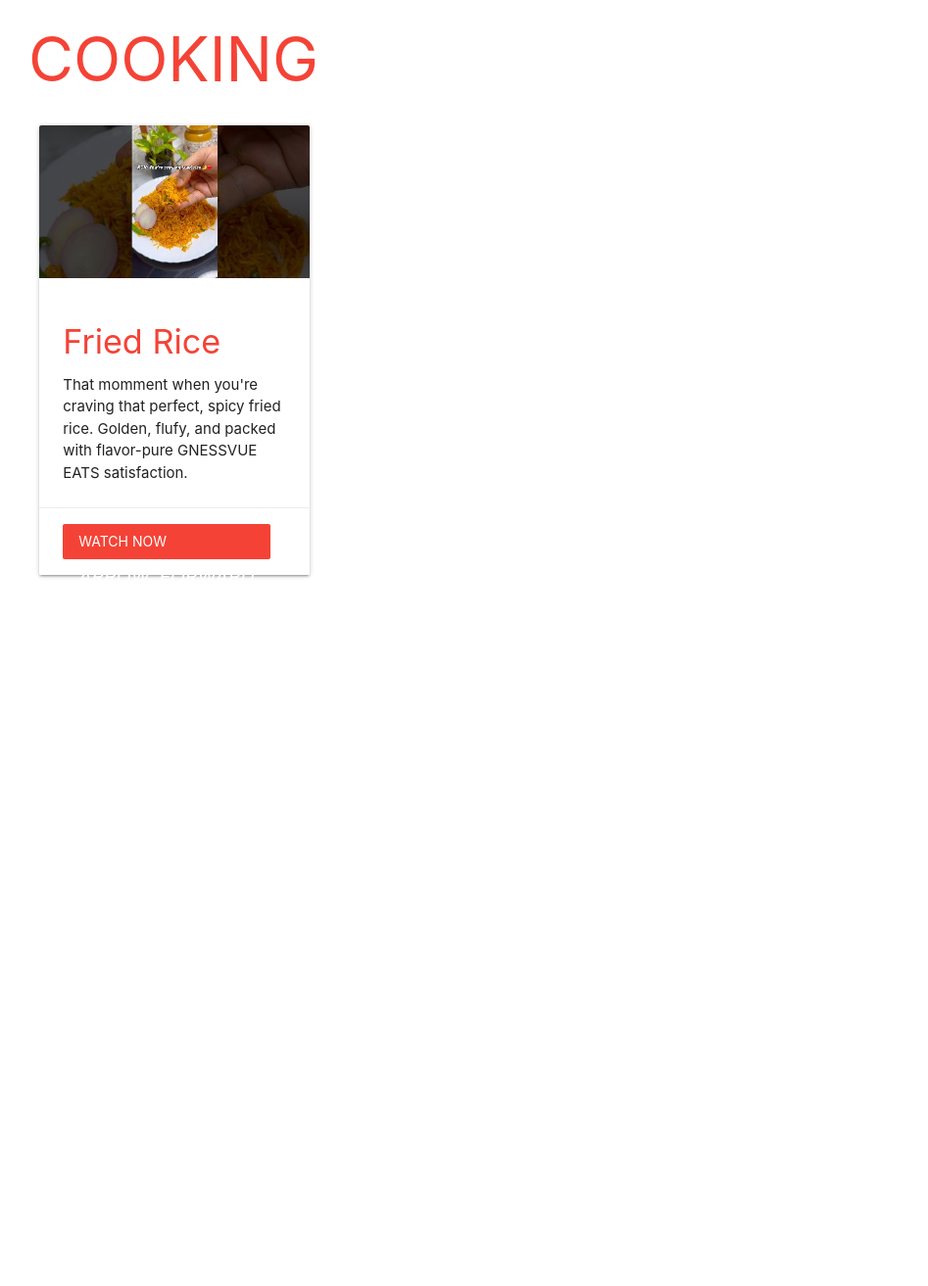
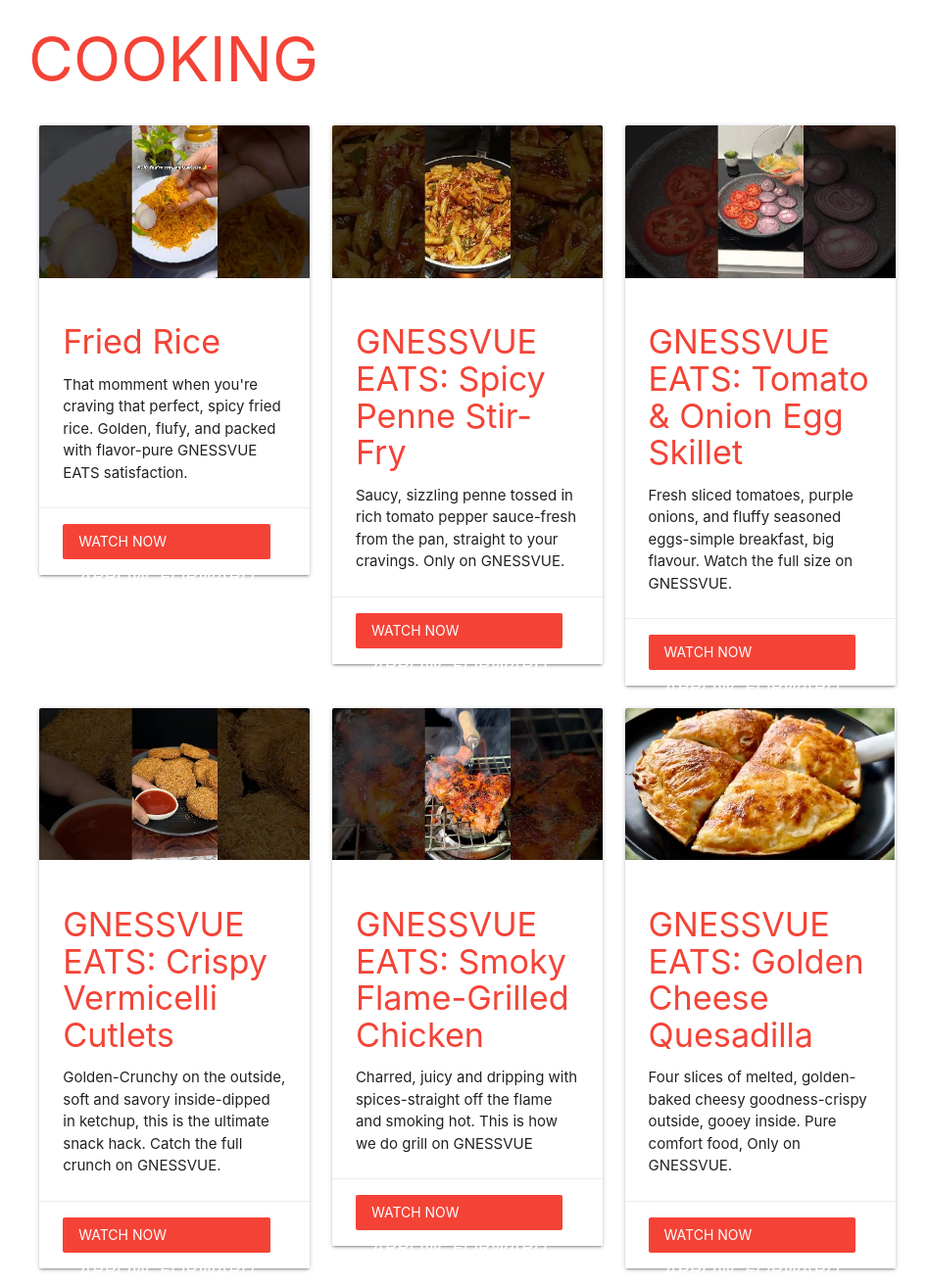
Before and after one commit to elechigreatness/GNESSVUE---LIFESTYLE---MAGAZINE, a plain HTML site: page index.html in a window 1280 px wide. Shown: the part 580-1893 px from the top of the page at 98% size, without its empty margins (163-1110 px from the left). Before the commit the page ends 1202 px from the top, so only its background shows below. Drawn offline with Linux system fonts and the light colour scheme.

Commit message:
completed section 1 cooking

```diff
--- a/index.html
+++ b/index.html
@@ -56,13 +56,89 @@
                                 <p>That momment when you're craving that perfect, spicy fried rice. Golden, flufy, and packed with flavor-pure GNESSVUE EATS satisfaction.</p>
                             </div>
                             <div class="card-action">
-                                <a href="" target="_blank" class="btn-flat red white-text">Watch Now <i class="material-icons">arrow_forward</i></a>
+                                <a href="https://youtube.com/shorts/CiN8b23LMDc" target="_blank" class="btn-flat red white-text">Watch Now <i class="material-icons">arrow_forward</i></a>
+                            </div>
+                        </div>
+                    </div>
+
+                        <div class="col s12 m6 l4">
+                        <div class="card">
+                            <div class="card-image">
+                                <img src="./IMG/POTATOE CHIPS.jpg" alt="FRIED" class="responsive-img">
+                            </div>
+                            <div class="card-content">
+                                <h4 class="red-text">GNESSVUE EATS: Spicy Penne Stir-Fry</h4>
+                                <p>Saucy, sizzling penne tossed in rich tomato pepper sauce-fresh from the pan, straight to your cravings. Only on GNESSVUE.</p>
+                            </div>
+                            <div class="card-action">
+                                <a href="https://youtube.com/shorts/OAZpSsu03VA" target="_blank" class="btn-flat red white-text">Watch Now <i class="material-icons">arrow_forward</i></a>
+                            </div>
+                        </div>
+                    </div>
+
+                    <div class="col s12 m6 l4">
+                        <div class="card">
+                            <div class="card-image">
+                                <img src="./IMG/ONIONS AND TOMATOE.jpg" alt="FRIED" class="responsive-img">
+                            </div>
+                            <div class="card-content">
+                                <h4 class="red-text">GNESSVUE EATS: Tomato & Onion Egg Skillet</h4>
+                                <p>Fresh sliced tomatoes, purple onions, and fluffy seasoned eggs-simple breakfast, big flavour. Watch the full size on GNESSVUE.</p>
+                            </div>
+                            <div class="card-action">
+                                <a href="https://youtube.com/shorts/YYsg_vZEDng" target="_blank" class="btn-flat red white-text">Watch Now <i class="material-icons">arrow_forward</i></a>
+                            </div>
+                        </div>
+                    </div>
+
+                    <div class="col s12 m6 l4">
+                        <div class="card">
+                            <div class="card-image">
+                                <img src="./IMG/POTATOE ANS BREAD.jpg" alt="FRIED" class="responsive-img">
+                            </div>
+                            <div class="card-content">
+                                <h4 class="red-text">GNESSVUE EATS: Crispy Vermicelli Cutlets</h4>
+                                <p>Golden-Crunchy on the outside, soft and savory inside-dipped in ketchup, this is the ultimate snack hack. Catch the full crunch on GNESSVUE.</p>
+                            </div>
+                            <div class="card-action">
+                                <a href="https://youtube.com/shorts/YKAluMnPKGw" target="_blank" class="btn-flat red white-text">Watch Now <i class="material-icons">arrow_forward</i></a>
+                            </div>
+                        </div>
+                    </div>
+
+                    <div class="col s12 m6 l4">
+                        <div class="card">
+                            <div class="card-image">
+                                <img src="./IMG/THAT FRIED STUFF.jpg" alt="FRIED" class="responsive-img">
+                            </div>
+                            <div class="card-content">
+                                <h4 class="red-text">GNESSVUE EATS: Smoky Flame-Grilled Chicken</h4>
+                                <p>Charred, juicy and dripping with spices-straight off the flame and smoking hot. This is how we do grill on GNESSVUE</p>
+                            </div>
+                            <div class="card-action">
+                                <a href="https://youtube.com/shorts/ZV5nYhQUDjo" target="_blank" class="btn-flat red white-text">Watch Now <i class="material-icons">arrow_forward</i></a>
+                            </div>
+                        </div>
+                    </div>
+
+                    <div class="col s12 m6 l4">
+                        <div class="card">
+                            <div class="card-image">
+                                <img src="./IMG/PIZZA SHAPE SOMETHING.jpg" alt="FRIED" class="responsive-img">
+                            </div>
+                            <div class="card-content">
+                                <h4 class="red-text">GNESSVUE EATS: Golden Cheese Quesadilla</h4>
+                                <p>Four slices of melted, golden-baked cheesy goodness-crispy outside, gooey inside. Pure comfort food, Only on GNESSVUE.</p>
+                            </div>
+                            <div class="card-action">
+                                <a href="https://youtube/3yYE8D_rsy8" target="_blank" class="btn-flat red white-text">Watch Now <i class="material-icons">arrow_forward</i></a>
                             </div>
                         </div>
                     </div>
                 </div>
             </div>
         </section>
+
     </main>
 </body>
 <script src="../js/jquery.js"></script>
```
